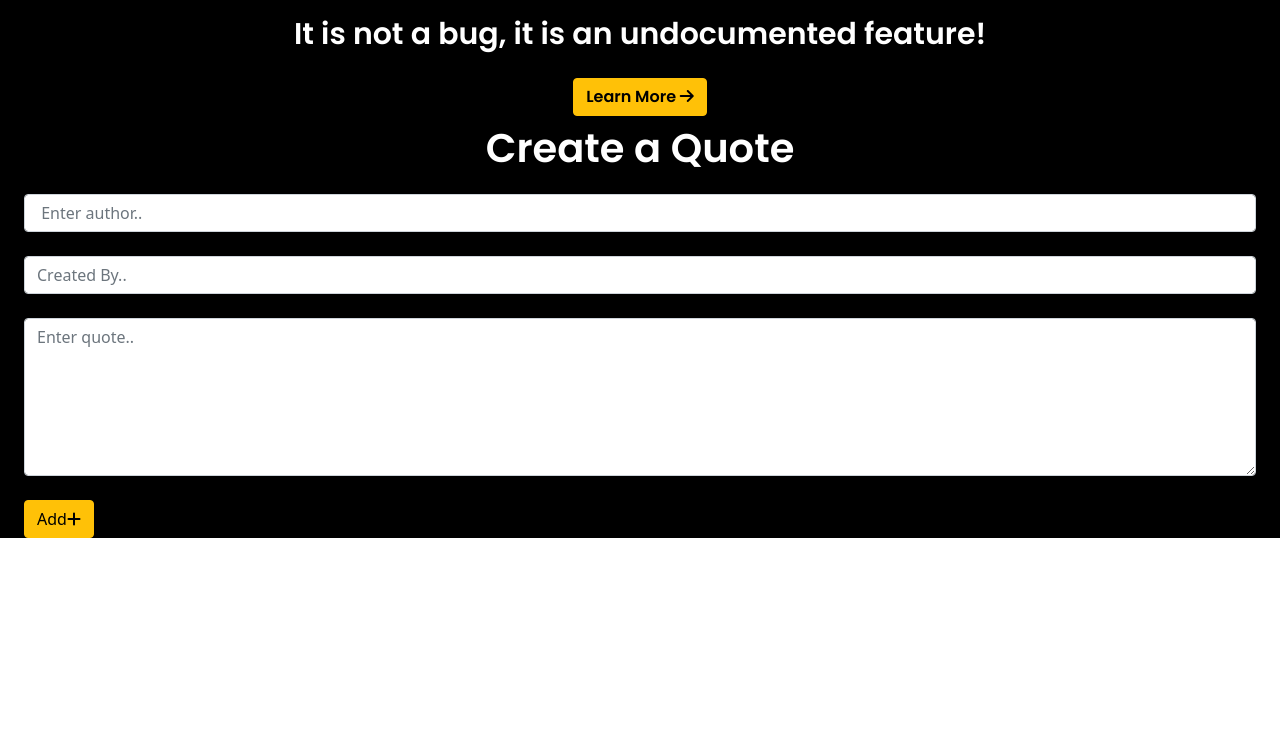
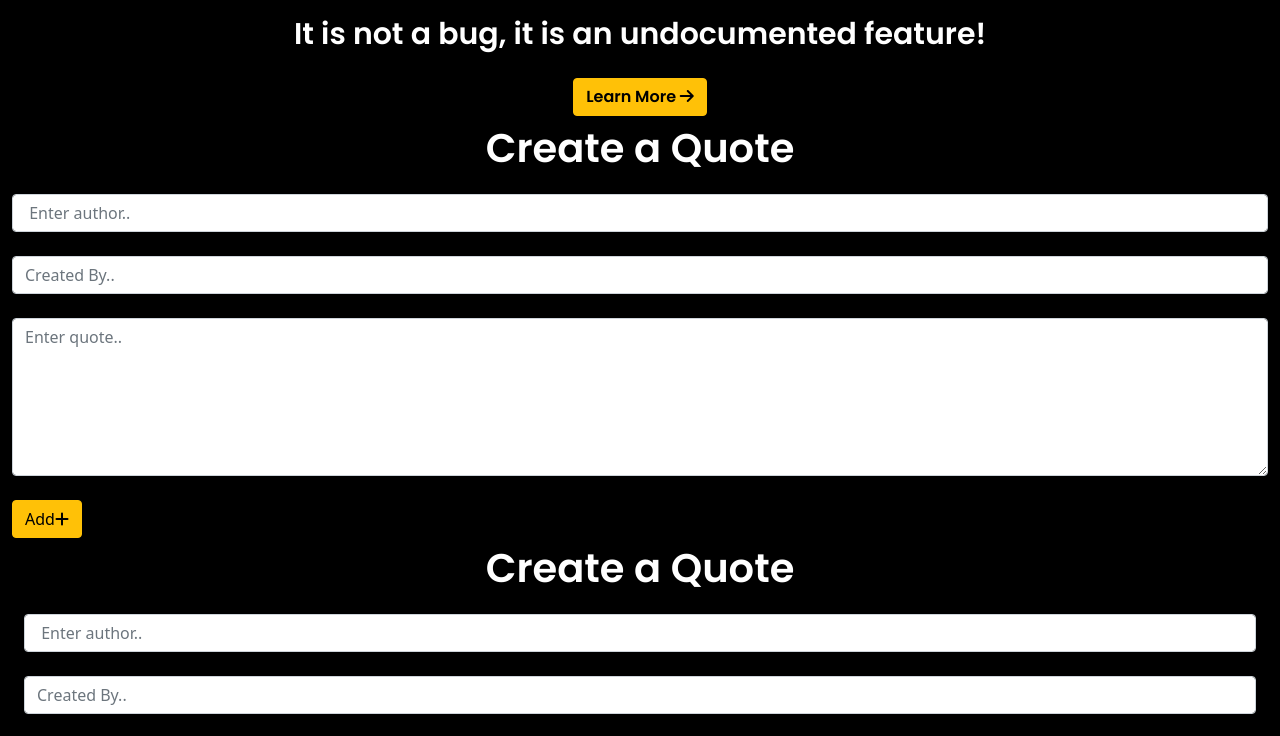
Before and after one commit to Njihia413/quote-generator, an Angular app: page / in a window 1280 px wide. Shown: the part 750-1486 px from the top of the page. Before the commit the page ends 1288 px from the top, so only its background shows below. Built offline with nearby package versions, Linux system fonts and the light colour scheme.

Commit message:
Make final changes

```diff
--- a/src/app/app.module.ts
+++ b/src/app/app.module.ts
@@ -8,6 +8,7 @@ import { QuoteDetailComponent } from './quote-detail/quote-detail.component';
 import { QuoteFormComponent } from './quote-form/quote-form.component';
 import { HighlightQuoteDirective } from './highlight-quote.directive';
 import { DayCountPipe } from './day-count.pipe';
+import { FormsModule } from '@angular/forms';
 
 @NgModule({
   declarations: [
@@ -21,6 +22,7 @@ import { DayCountPipe } from './day-count.pipe';
   imports: [
     BrowserModule,
     AppRoutingModule,
+    FormsModule
   ],
   providers: [],
   bootstrap: [AppComponent]
--- a/src/app/quote-form/quote-form.component.html
+++ b/src/app/quote-form/quote-form.component.html
@@ -1,21 +1,29 @@
 <div class="container-fluid">
+    <p class="form-heading">Create a Quote</p>
     <div class="alert alert-success" *ngIf="displaySuccessMessage" role="alert">Quote created successfully. Scroll up to view the quote</div>
-    <p class="form-heading">Create a Quote</p>
-    <form  (ngSubmit)="onSubmit()" id="createQuote">
+    <form (ngSubmit)="onSubmit()" #quoteForm='ngForm' id="createQuote">
         <div class="form-group">
-            <input type="text" required class="form-control"  id="author" placeholder=" Enter author..">
+            <input type="text" required class="form-control"  id="author" [(ngModel)]="newQuote.author" name="author" #author='ngModel' placeholder=" Enter author..">
+            <div [hidden]="author.valid || author.pristine" class="alert alert-danger">
+                <p>Author Required!</p>
+            </div>
         </div>
-
         <div class="form-group">
             <label for="createdBy"></label>
-            <input type="text" required class="form-control"  id="createdBy" placeholder="Created By..">
+            <input type="text" required class="form-control"  id="createdBy" [(ngModel)]="newQuote.createdBy" name="createdBy" #createdBy="ngModel" placeholder="Created By..">
+            <div [hidden]="createdBy.valid || createdBy.pristine" class="alert alert-danger">
+                <p>Required Field!</p>
+            </div>
         </div>
 
         <div class="form-group">
             <label for="quote"></label>
-            <textarea  class="form-control" id="quote" rows="6"  placeholder="Enter quote.." required></textarea>
+            <textarea  class="form-control" id="quote" rows="6"  [(ngModel)]="newQuote.statement" name="statement" #statement="ngModel" placeholder="Enter quote.." required></textarea>
+            <div [hidden]="statement.valid || statement.pristine" class="alert alert-danger">
+                <p>Fill in the Quote!</p>
+            </div>
         </div>
         <br>
-        <button class="btn btn-warning" id="form-button">Add<i class="fas fa-plus"></i></button>
+        <button type="submit" class="btn btn-warning" id="form-button">Add<i class="fas fa-plus"></i></button>
     </form>
 </div>
--- a/src/app/quote-form/quote-form.component.ts
+++ b/src/app/quote-form/quote-form.component.ts
@@ -1,5 +1,4 @@
-import { Component, OnInit, Output , EventEmitter, ViewChild} from '@angular/core';
-import { NgForm } from '@angular/forms';
+import { Component, OnInit, Output , EventEmitter,} from '@angular/core';
 import { Quote } from '../quote';
 
 @Component({
@@ -9,8 +8,7 @@ import { Quote } from '../quote';
 })
 export class QuoteFormComponent implements OnInit {
 
-  @ViewChild('f')quoteForm!: NgForm;
-  newQuote = new Quote(0, '', '', '', new Date());
+  newQuote = new Quote(0, "", "", "", new Date());
 
   //event emitter
   @Output() addQuote = new EventEmitter<Quote>();
@@ -23,11 +21,7 @@ export class QuoteFormComponent implements OnInit {
     this.displaySuccessMessage = true;
 
     //create a new quote
-    this.newQuote.author = this.quoteForm.value.author;
-    this.newQuote.statement = this.quoteForm.value.quoteStatement;
-    this.newQuote.createdBy = this.quoteForm.value.createdBy;
     this.addQuote.emit(this.newQuote);
-    this.quoteForm.reset();
   }
   ngOnInit(): void {
   }
--- a/src/app/quote/quote.component.html
+++ b/src/app/quote/quote.component.html
@@ -7,6 +7,10 @@
         <app-quote-detail *ngIf='quote.showVotes' [quote]='quote' (deleteQuoteEvent)='deleteQuote($event,i)' (upVoteQuoteEvent)="upVoteQuote($event,i)" (downVoteEvent)="downVoteQuote($event,i)"></app-quote-detail>
     </div>
 
+    <div>
+        <app-quote-form (addQuote)="addNewQuote($event)"></app-quote-form>
+    </div>
+
     <div class="row">
         <div class="col-md-12">
             <app-quote-form></app-quote-form>
--- a/src/app/quote/quote.component.ts
+++ b/src/app/quote/quote.component.ts
@@ -46,6 +46,19 @@ export class QuoteComponent implements OnInit {
   ]
   goals: any;
 
+
+  //add new quote
+  addNewQuote(quote:any) {
+    this.quotes.push(
+      new Quote(
+        quote.id,
+        quote.author,
+        quote.createdBy,
+        quote.statement,
+        new Date()
+      )
+    );
+  }
   //toggle details
   toggleDetails(index: number) {
     this.quotes[index].showVotes = !this.quotes[index].showVotes;
```
